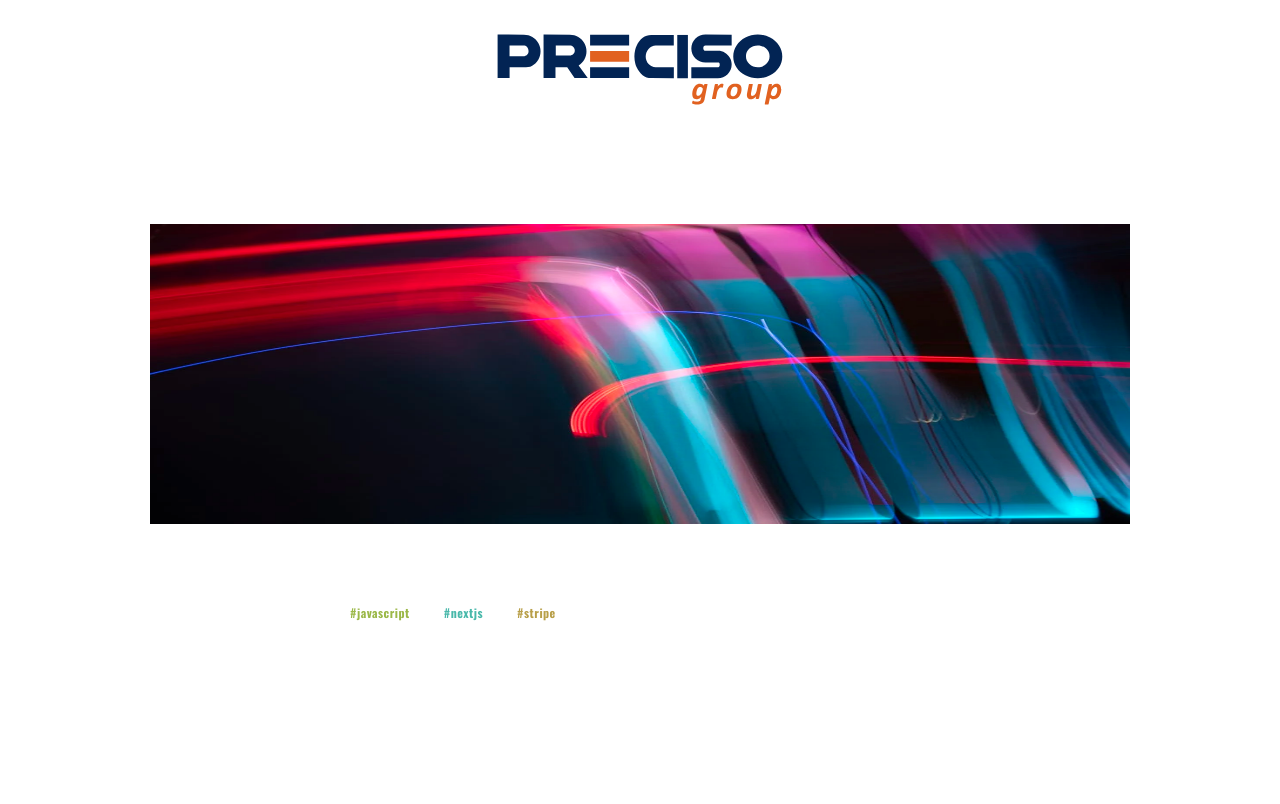
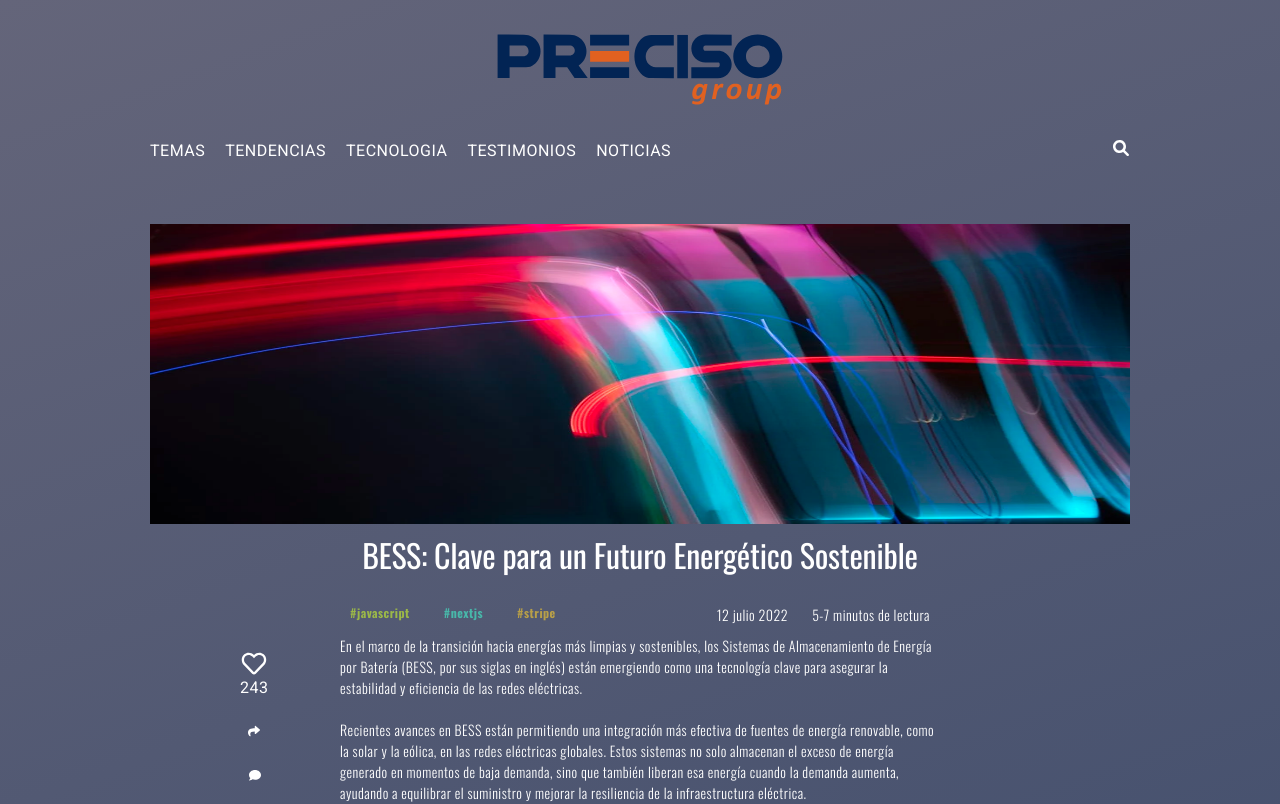
Before and after one commit to knarfangelo/blogpreciso, an Angular app: page /contenido in a window 1280 px wide. Shown: the top 804 px of the page. Built offline with nearby package versions, Linux system fonts and the light colour scheme.

Commit message:
corrigiendo gradient

```diff
--- a/src/app/contenido/contenido.component.css
+++ b/src/app/contenido/contenido.component.css
@@ -14,6 +14,11 @@
   width: 80%;
   max-width: 980px;
   margin: 60px auto;
+}
+.conteiner-gradient{
+  background: linear-gradient(160deg, #64657A 0%, #022454 99.4%);
+  width: 100%;
+  height:auto;
 }
 main{
   max-width: 600px;
--- a/src/app/contenido/contenido.component.ts
+++ b/src/app/contenido/contenido.component.ts
@@ -16,6 +16,8 @@
     RegistroComponent
 ],
   template: `
+  <div class="conteiner-gradient">
+
     <app-navegacion></app-navegacion>
 
     <header>
@@ -66,6 +68,8 @@
     <app-ultimo></app-ultimo>
     <app-registro></app-registro>
     <app-footer></app-footer>
+   </div>
+
   `,
   styleUrl: './contenido.component.css',
   changeDetection: ChangeDetectionStrategy.OnPush,
```
